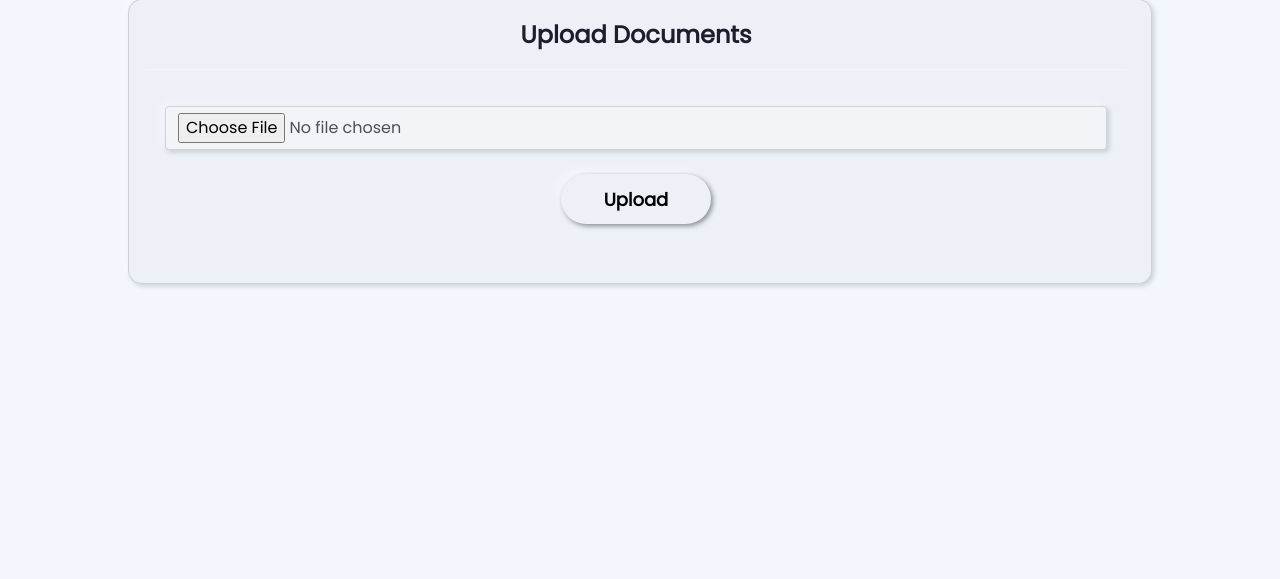
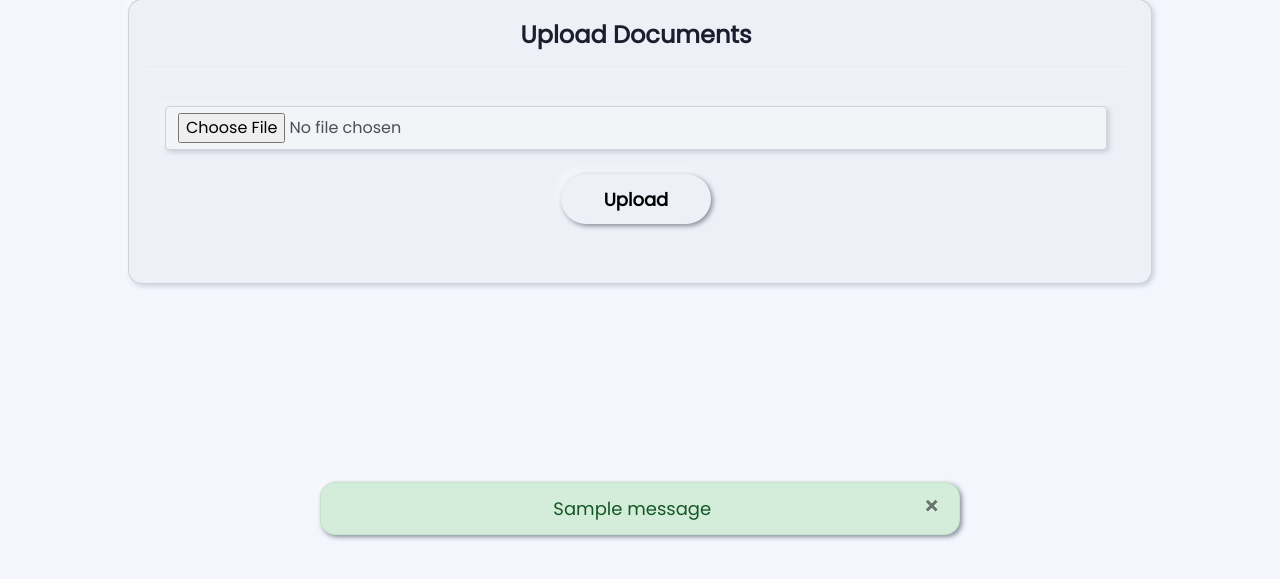
Before and after one commit to jackshendrikov/sensus-web, a Django app: page / in a window 1280 px wide. Shown: the part 98-677 px from the top of the page. Run offline with Django 3.2, Linux system fonts and the light colour scheme; tables that the repository leaves empty hold one stand-in row (values such as "Sample post"); one stand-in notice (Sample message) is shown; parts of the project's set-up code (start-up, migrations or seed data) failed here and were passed over; some libraries are stand-ins or nearby versions.

Commit message:
Updated style at main page

```diff
--- a/analyzer/forms.py
+++ b/analyzer/forms.py
@@ -2,12 +2,12 @@ from django import forms
 
 
 class DocumentForm(forms.Form):
-    docfile = forms.FileField(label='Select a file', help_text='max. 42 megabytes')
+    docfile = forms.FileField(label='Select a file')
 
     def clean_file(self):
         docfile = self.cleaned_data['docfile']
         ext = docfile.name.split('.')[-1].lower()
         if ext not in ["txt", "pdf"]:
             raise forms.ValidationError("Only txt and pdf files are allowed.")
-        # return cleaned data is very important.
+
         return docfile
--- a/analyzer/templates/analyzer/list.html
+++ b/analyzer/templates/analyzer/list.html
@@ -46,27 +46,32 @@
         <div class="card-body">
             <form action="{% url "my-view" %}" method="post" enctype="multipart/form-data">
                 {% csrf_token %}
-            <p>{{ form.non_field_errors }}</p>
-            <div class="upload" style="color: var(--app-container); text-align:center;">
-                <input type="file" class="form-control" name="docfile" accept="application/pdf, application/txt" style="height: 100%;">
-                <button type="submit" class="btn btn-primary mt-4" style="width: 150px;">Upload</button>
-            </div>
+                <p>{{ form.non_field_errors }}</p>
+                <div class="upload" style="color: var(--app-container); text-align:center;">
+                    <input type="file" class="form-control" name="docfile" accept="application/pdf, application/txt" style="height: 100%;">
+                    <button type="submit" class="btn btn-primary mt-4" style="width: 150px;">Upload</button>
+                </div>
+                {{ message }}
             </form>
         </div>
 </div>
 
+{% if messages %}
+{% for message in messages %}
+<div class="alert {% if message.tags %}alert-{{ message.tags }}{% endif %}" role="alert">
+    <button type="button" class="close" data-dismiss="alert" aria-label="Close"><span aria-hidden="true">&times;</span></button>
+    {{ message }}
+</div>
+{% endfor %}
+{% endif %}
+
 <script src='{% static "home/js/analyzer.js" %}'></script>
-
+    <script src="https://code.jquery.com/jquery-3.5.1.js" integrity="sha256-QWo7LDvxbWT2tbbQ97B53yJnYU3WhH/C8ycbRAkjPDc=" crossorigin="anonymous"></script>
+<script src="https://cdn.jsdelivr.net/npm/popper.js@1.16.1/dist/umd/popper.min.js" integrity="sha384-9/reFTGAW83EW2RDu2S0VKaIzap3H66lZH81PoYlFhbGU+6BZp6G7niu735Sk7lN" crossorigin="anonymous"></script>
+<script src="https://cdn.jsdelivr.net/npm/bootstrap@4.6.0/dist/js/bootstrap.min.js" integrity="sha384-+YQ4JLhjyBLPDQt//I+STsc9iw4uQqACwlvpslubQzn4u2UU2UFM80nGisd026JF" crossorigin="anonymous"></script>
 </body>
 </html>
 
-
-<!--<!DOCTYPE html>-->
-<!--<html>-->
-<!--    <head>-->
-<!--        <meta charset="utf-8">-->
-<!--        <title>Minimal Django File Upload Example</title>-->
-<!--    </head>-->
 
 <!--    <body>-->
 <!--        &lt;!&ndash; List of uploaded documents &ndash;&gt;-->
@@ -80,21 +85,3 @@
 <!--        {% else %}-->
 <!--            <p>No documents.</p>-->
 <!--        {% endif %}-->
-
-<!--        &lt;!&ndash; Upload form. Note enctype attribute! &ndash;&gt;-->
-<!--        <form action="{% url "my-view" %}" method="post" enctype="multipart/form-data">-->
-<!--            {% csrf_token %}-->
-<!--            {{ message }}-->
-<!--            <p>{{ form.non_field_errors }}</p>-->
-
-<!--            <p>{{ form.docfile.label_tag }} {{ form.docfile.help_text }}</p>-->
-
-<!--            <p>-->
-<!--                {{ form.docfile.errors }}-->
-<!--                {{ form.docfile }}-->
-<!--            </p>-->
-
-<!--            <p><input type="submit" value="Upload"/></p>-->
-<!--        </form>-->
-<!--    </body>-->
-<!--</html>-->
--- a/analyzer/views.py
+++ b/analyzer/views.py
@@ -1,4 +1,5 @@
 from django.shortcuts import render, redirect
+from django.contrib import messages
 from analyzer.models import Sentence
 from analyzer.models import Document
 from analyzer.forms import DocumentForm
@@ -9,18 +10,18 @@ def home(request):
 
 
 def my_view(request):
-    message = 'Upload as many files as you want!'
     # Handle file upload
     if request.method == 'POST':
         form = DocumentForm(request.POST, request.FILES)
         if form.is_valid():
             newdoc = Document(docfile=request.FILES['docfile'])
             newdoc.save()
+            messages.success(request, "Your data has been saved!")
 
             # Redirect to the document list after POST
             return redirect('my-view')
         else:
-            message = 'The form is not valid. Fix the following error:'
+            messages.error(request, "Error! Try one more time...")
     else:
         form = DocumentForm()  # An empty, unbound form
 
@@ -28,7 +29,7 @@ def my_view(request):
     documents = Document.objects.all()
 
     # Render list page with the documents and the form
-    context = {'documents': documents, 'form': form, 'message': message}
+    context = {'documents': documents, 'form': form}
     return render(request, 'analyzer/list.html', context)
 
 
--- a/sentimento/settings.py
+++ b/sentimento/settings.py
@@ -25,6 +25,7 @@ BASE_DIR = os.path.dirname(os.path.dirname(os.path.abspath(__file__)))
 
 # Used for a default title
 APP_NAME = 'SENTIMENTO WEB'
+
 
 # SECURITY WARNING: keep the secret key used in production secret!
 SECRET_KEY = config('SECRET_KEY')
--- a/static/home/css/analyze.css
+++ b/static/home/css/analyze.css
@@ -645,3 +645,14 @@ button, a { cursor: pointer; }
     background-color: #e1e7f0;
     color: #000;
 }
+
+.alert {
+    width: 50%;
+    margin: auto;
+    position: relative;
+    text-align: center;
+    font-size: 18px;
+    border-radius: 15px;
+    box-shadow: 2px 2px 5px var(--card-shadow2),
+               -3px -3px 5px var(--card-shadow);
+}
--- a/static/home/css/style.css
+++ b/static/home/css/style.css
@@ -136,8 +136,6 @@ body{
   margin: auto;
   position: relative;
   text-align: center;
-  background-color: #edf0f7;
-  color: #141e30;
   font-size: 1.7rem;
   border-radius: 15px;
   box-shadow: 2px 2px 5px #babecc,
```
Also changed, not shown: home/templates/registration/login.html (+5 -3 lines), static/home/js/analyzer.js (line endings or trailing spaces).
